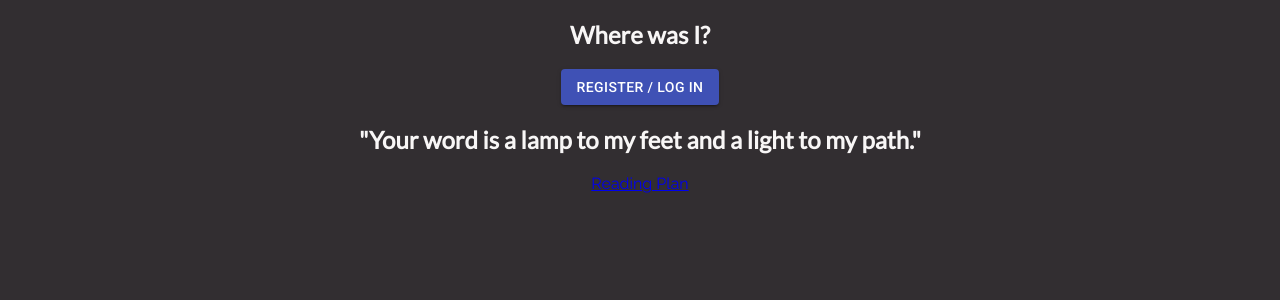
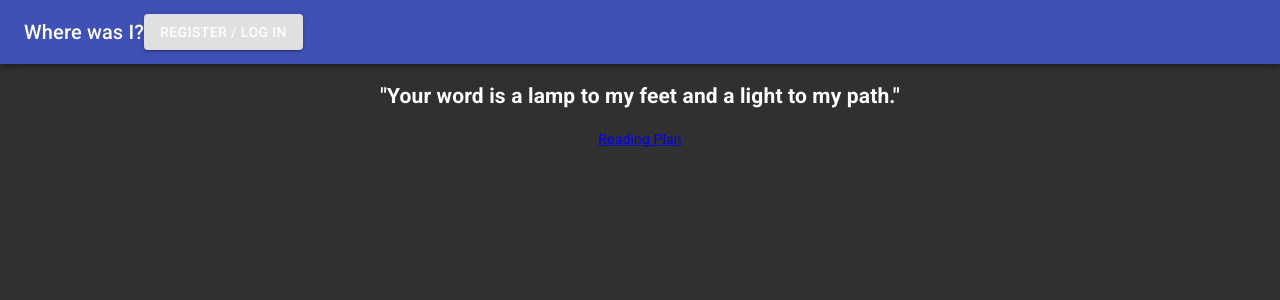
Before and after one commit to coleenhuang/Where-was-I, a React app: page / in a window 1280 px wide. Shown: the top 300 px of the page. Built offline with nearby package versions, Linux system fonts and the light colour scheme.

Commit message:
implemented dark theme

```diff
--- a/src/client/Root.js
+++ b/src/client/Root.js
@@ -3,14 +3,23 @@ import { Provider } from 'react-redux';
 import { createStore, applyMiddleware } from 'redux';
 import reduxPromise from 'redux-promise';
 import reducers from './reducers'
+import { ThemeProvider, createMuiTheme } from '@material-ui/core/styles';
+import CssBaseline from '@material-ui/core/CssBaseline';
 
-
+const theme = createMuiTheme({
+  palette: {
+    type: "dark",
+  }
+});
 
 export default ({children, initialState={}}) => {
   const store = createStore(reducers, initialState, applyMiddleware(reduxPromise));
   return (
     <Provider store={store}>
-      {children}
+      <ThemeProvider theme={theme}>
+        <CssBaseline />
+        {children}
+      </ThemeProvider>
     </Provider>
   )
 };
--- a/src/client/app.css
+++ b/src/client/app.css
@@ -7,33 +7,24 @@
 body {
   text-align: center;
   margin: auto;
-  font-family: 'Raleway', sans-serif;
-  color: var(--light-shades);
-  background-color: var(--dark-shades);
-  padding: 0 5%;
+  padding: 0;
 }
 
-h1, h2, h3, h4, h5, h6 {
-  font-family: 'Lato', sans-serif;
-}
 
-h1{
- color: var(--light-shades);
-}
+
 .chart {
-  max-width: 800px;
   margin: 0 auto;
+  padding: 1rem 2rem;
 }
 
 .book {
-  border: 1px solid var(--primary-1);
+  border: black solid 0.1px;
   margin-bottom: 2rem;
-  background-color: var(--light-shades);
-  border-radius: var(--round-corner);
+
 }
 
 .book-name {
-  color: var(--main);
+
   margin: 0;
   padding: 0.75rem;
 }
@@ -50,7 +41,6 @@ h1{
   margin: 0.5rem auto;
   padding: 0.5rem;
   font-size: 22px;
-  color: var(--dark-shades);
   text-align: center;
   display: flex;
   justify-content: center;
@@ -63,15 +53,11 @@ h1{
 
 
 .in-progress {
-  border: 3px solid var(--success-5);
+  border: 3px solid green;
   border-radius: 50%;
 }
 
 .read {
-  background-color: var(--success-6);
+  background-color: green;
   border-radius: 50%;
 }
-
-.read-selector {
-  background-color: var(--light-accent);
-}
--- a/src/client/auth/authButton.js
+++ b/src/client/auth/authButton.js
@@ -7,10 +7,10 @@ export default () => {
 
   return (
       isAuthenticated?
-    <Button variant='contained' color='primary' onClick={() => logout({ returnTo: window.location.origin })}>
+    <Button variant='contained' color='inherit' onClick={() => logout({ returnTo: window.location.origin })}>
       Log Out
     </Button> :
-    <Button variant='contained' color='primary' onClick={() => loginWithRedirect()}>
+    <Button variant='contained' color='inherit' onClick={() => loginWithRedirect()}>
       Register / Log In
     </Button>
   );
--- a/src/client/chart/Book.js
+++ b/src/client/chart/Book.js
@@ -1,18 +1,19 @@
 import React from 'react';
 import Chapter from './Chapter';
+import Container from '@material-ui/core/Container'
 
 //Get a list of chapters for each book
 //Shrink and display for chapters
 
 const Book = (props) => {
     return (
-        <div className='book'>
+        <Container className='book' maxWidth='md'>
             <h2 className='book-name'>{props.name}</h2>
             <div className='chapt-grid'>
                 {renderChapters(props.chapts)}
             </div>
 
-        </div>
+        </Container>
     )
 }
 
--- a/src/client/chart/Chart.js
+++ b/src/client/chart/Chart.js
@@ -14,7 +14,7 @@ const Chart = (props) => {
     }, [])
 
     return (
-        <div className='chart'>
+        <div>
             {renderBooks(props.bookList)}
         </div>
     )
--- a/src/client/nav.js
+++ b/src/client/nav.js
@@ -1,9 +1,16 @@
 import React from 'react';
 import AuthButton from './auth/authButton';
+import AppBar from "@material-ui/core/AppBar"
+import ToolBar from '@material-ui/core/Toolbar'
+import Typography from '@material-ui/core/Typography'
 
 export default () => (
-    <nav>
-        <h1>Where was I?</h1>
-        <AuthButton />
-    </nav>
+    <AppBar position='static' color="primary">
+        <ToolBar>
+            <Typography variant='h6'>
+                Where was I?
+            </Typography>
+            <AuthButton />
+        </ToolBar>
+    </AppBar>
 )
```
